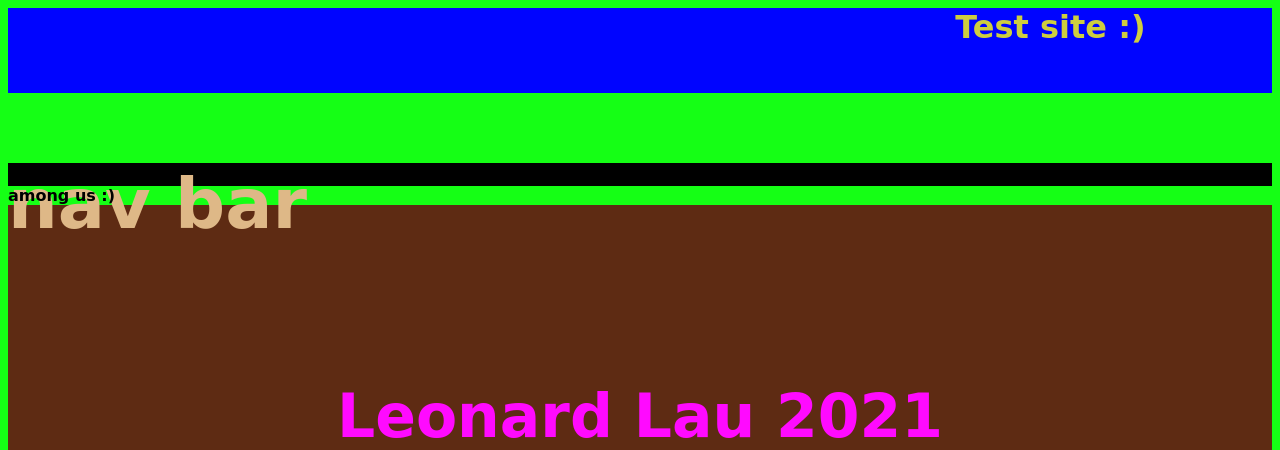
After one commit to 17238bhs/TestSite, a Flask app: page /about in a window 1280 px wide. The commit adds this page. Shown: the top 450 px of the page. Run offline with Flask 2, Linux system fonts and the light colour scheme.

Commit message:
basic about us page has been added, basically a clone of home page

```diff
--- a/routes.py
+++ b/routes.py
@@ -6,5 +6,9 @@ app = Flask(__name__)
 def home():
     return render_template("home.html")
 
+@app.route('/about')
+def about():
+    return render_template("about.html")
+
 if __name__ == "__main__":
     app.run(port=3000)
--- a/static/css/style.css
+++ b/static/css/style.css
@@ -8,6 +8,8 @@ html {
     background-color: rgb(0, 4, 255);
     color: rgb(206, 206, 63);
     text-align: right;
+    padding-right: 10%;
+    padding-bottom: 2%;
 }
 
 .navigation {
--- /dev/null
+++ b/templates/about.html
@@ -0,0 +1,5 @@
+<title>Test Site - About</title>
+{% extends 'layout.html' %}
+{% block content %}
+<div classi="home">among us :)</div>
+{% endblock %}
--- a/templates/home.html
+++ b/templates/home.html
@@ -1,5 +1,5 @@
 <title>Test Site</title>
 {% extends 'layout.html' %}
 {% block content %}
-<div class="home">Hello :)</p></div>
+<div class="home">Hello :)</div>
 {% endblock %}
```
